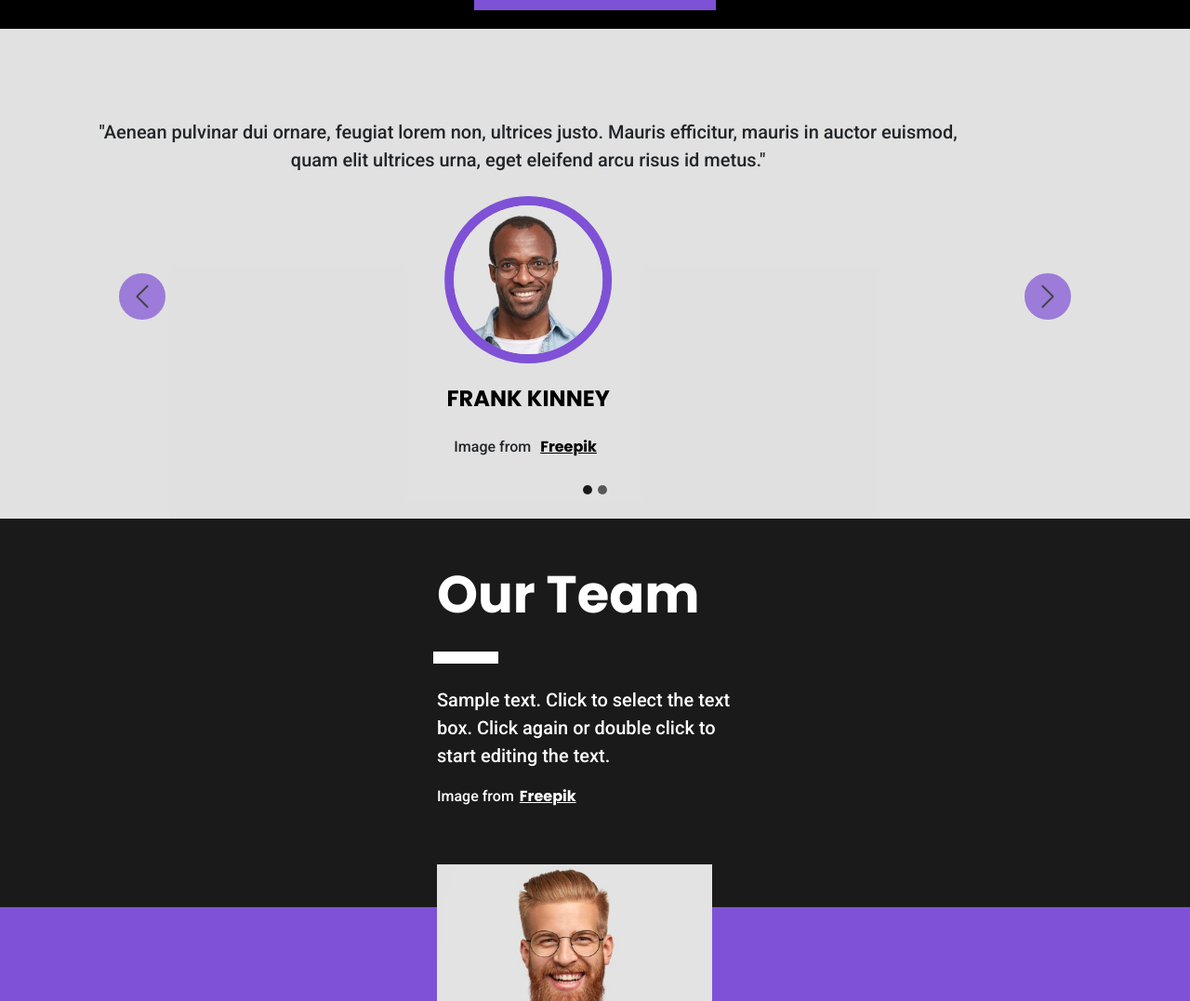
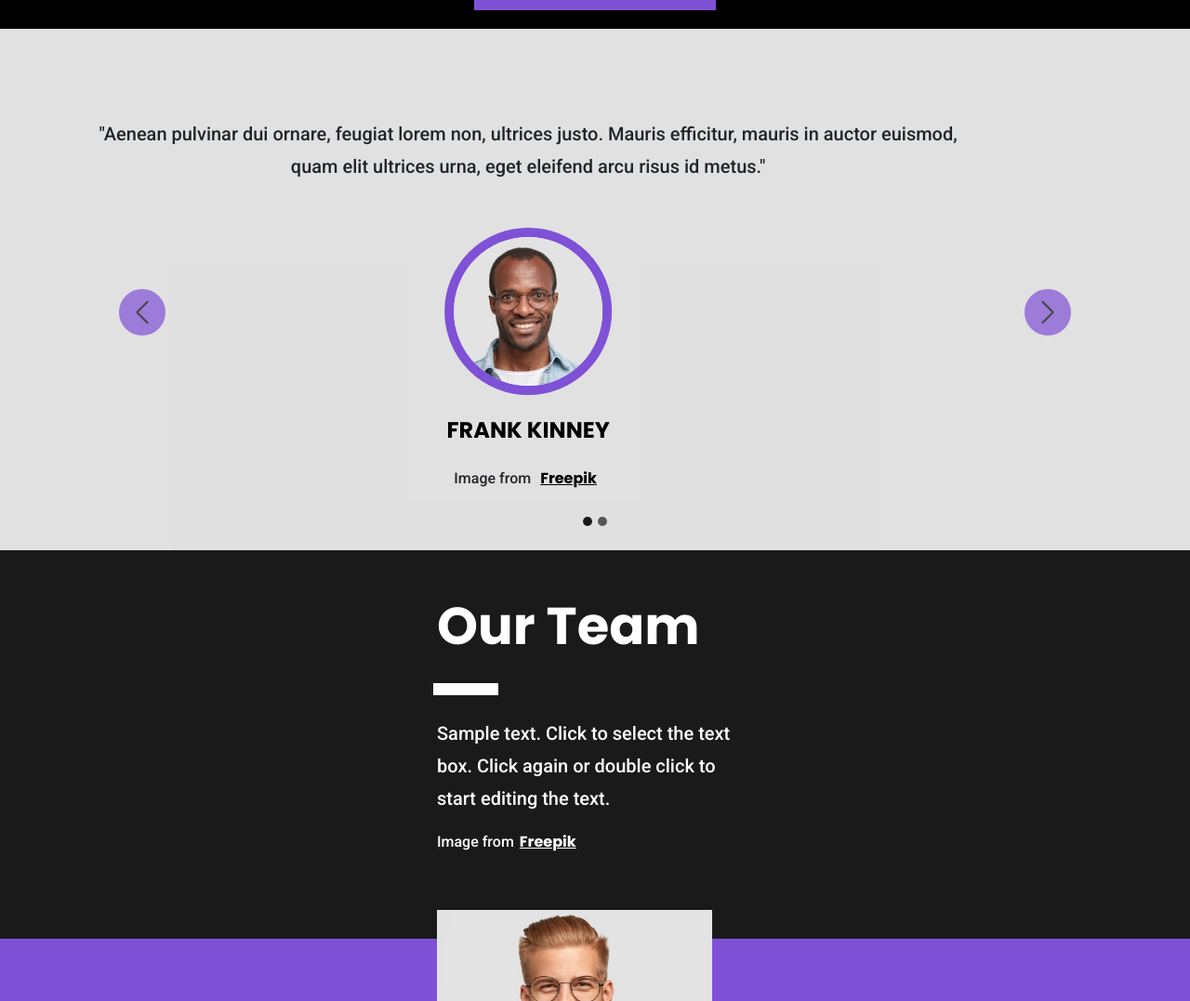
Before and after one commit to dang1707vu/nicepage2, a website: page index.html in a window 1280 px wide. Shown: the part 5160-6237 px from the top of the page at 93% size. Drawn offline with nearby package versions, Linux system fonts and the light colour scheme.

Commit message:
adjustment carousel
adjust carousel spacing

```diff
--- a/index.html
+++ b/index.html
@@ -163,7 +163,7 @@
       <div class="container">
       <div class="row justify-content-center text-center bg-secondary bg-opacity-75 p-5">
         <div class="col">
-          <p class="pCarousel mt-5 px-5 mb-4">
+          <p class="pCarousel mt-5 px-5 mb-5">
             "Aenean pulvinar dui ornare, feugiat lorem non, ultrices justo. Mauris efficitur, mauris in auctor euismod, quam elit ultrices urna, eget eleifend arcu risus id metus."
           </p>
           <img src="/images/profile1.jpg" class="profileImg rounded-pill">
--- a/main.scss
+++ b/main.scss
@@ -135,6 +135,7 @@ p {
 //Carousel
 .pCarousel {
     font-size: 20px;
+    line-height: 1.75;
 }
 
 .profileImg {
```
Also changed, not shown: style.css, 1 other file.
